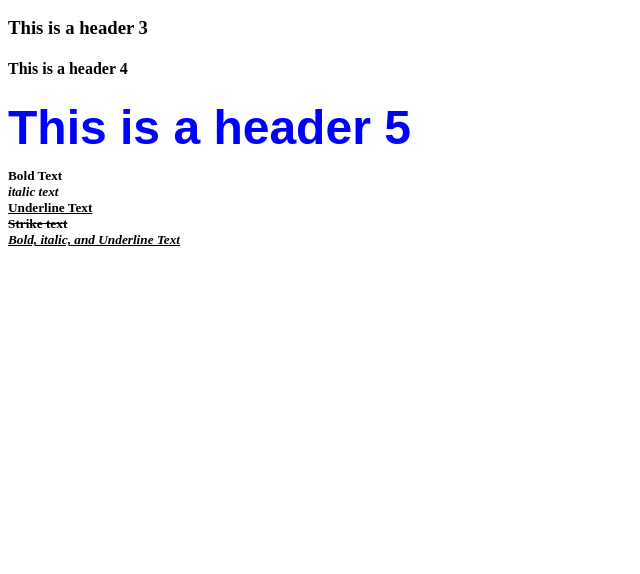
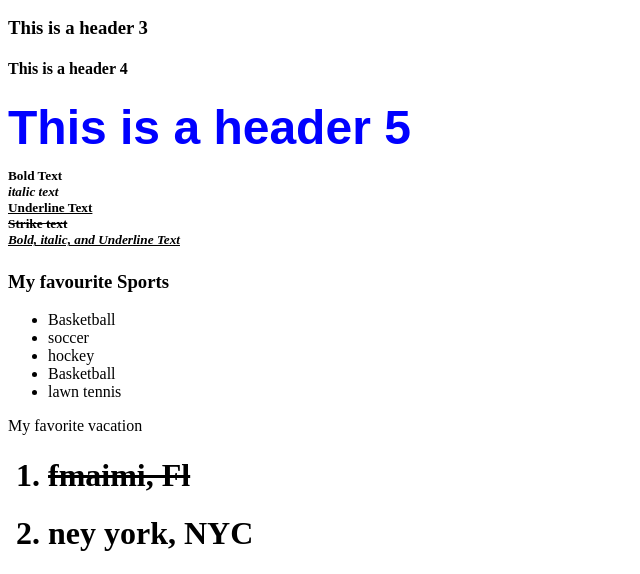
Before and after one commit to Abkabkabir/admin-Dashboard, a plain HTML site: page index.html in a window 1280 px wide. Shown: the part 319-893 px from the top of the page, without its empty margins (0-640 px from the left). Before the commit the page ends 800 px from the top, so only its background shows below. Drawn offline with Linux system fonts and the light colour scheme; files that its build step writes are made by us from their sources.

Commit message:
Add files via upload

```diff
--- a/index.html
+++ b/index.html
@@ -39,6 +39,29 @@
         <strike>Strike text</strike> <br>
         <u><strong><em>Bold, italic, and Underline Text</em></strong></u>
 </P>
+
+<h3> My favourite Sports </h3>
+
+<ul>
+
+<li>Basketball</li>
+<li>soccer</li>
+<li>hockey</li>
+<li>Basketball</li>
+<li>lawn tennis</li>
+
+</ul>
+
+<h>My favorite vacation</h2>
+<ol>
+
+    <strike><h1><li>fmaimi, Fl</li> <h1> </strike>
+<li>ney york, NYC</li>
+
+
+</ol>
+
+
 </body>
 
 </html>
```
